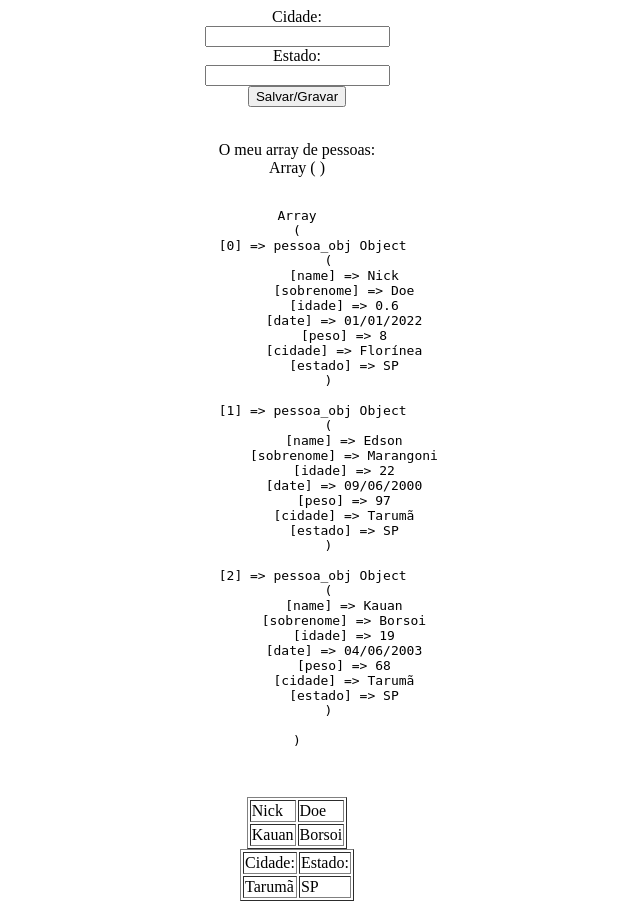
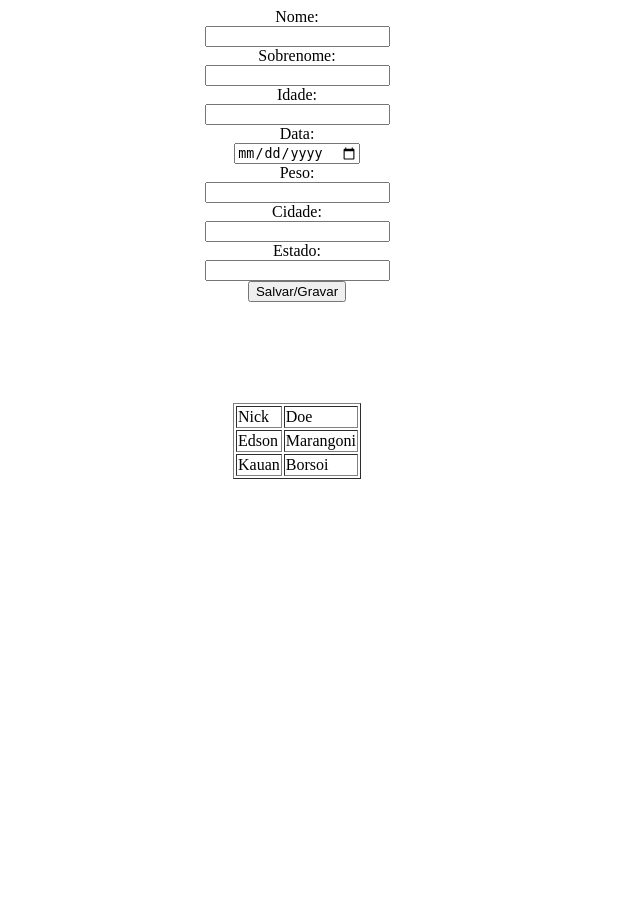
Before and after one commit to RICK-002/nossoes_programacoes_teste, a PHP site: page /aula5.php in a window 1280 px wide. Shown: the whole page, without its empty margins (343-983 px from the left). After the commit the page ends 479 px from the top, so only its background shows below. Run offline with PHP 8.4, Linux system fonts and the light colour scheme.

Commit message:
segunda alteracao

```diff
--- a/aula5.php
+++ b/aula5.php
@@ -6,6 +6,21 @@
     <body>
         <form action="" method="POST">
             <center>
+            <label>Nome: </label><br>
+                <input Type="text" name="nome" required><br>
+
+                <label>Sobrenome: </label><br>
+                <input Type="text" name="sobrenome" required><br>
+
+                <label>Idade: </label><br>
+                <input Type="number" name="idade" required><br>
+
+                <label>Data: </label><br>
+                <input Type="date" name="data" required><br>
+
+                <label>Peso: </label><br>
+                <input Type="number" name="peso" required><br>
+
                 <label>Cidade: </label><br>
                 <input type="text" name="cidade" required><br>
 
@@ -55,26 +70,31 @@
         // echo "<Br>";
 
         $arrayPessoas = array();
-        echo "<br>O meu array de pessoas: <br>";
-        print_r($arrayPessoas);
+        function inserirPessoaNaLista($arrayPessoas, $item){
+            $pessoa = new pessoa_obj();
+            $pessoa->name = $item ['nome'];
+            $pessoa->sobrenome = $item ['sobrenome'];
+            $pessoa->idade = $item ['idade'];
+            $pessoa->date = $item ['data'];
+            $pessoa->peso = $item ['peso'];
+            $pessoa->cidade = $item ['cidade'];
+            $pessoa->estado = $item ['estado'];
+
+           array_push($arrayPessoas, $pessoa);
+           return $arrayPessoas;
+        }
+
+       // echo "<br>O meu array de pessoas: <br>";
+       // print_r($arrayPessoas);
         array_push($arrayPessoas, $pessoa);
         array_push($arrayPessoas, $pessoa2);
         array_push($arrayPessoas, $pessoa3);
 
         echo "<br><br><pre>";
-        print_r($arrayPessoas);
+        //print_r($arrayPessoas);
         echo "</pre><br><br>";
 
-        echo "<table border='1'>";
-        for ($posicao=0; $posicao < count($arrayPessoas); $posicao++) {
-            if($arrayPessoas[$posicao]->idade < 20){
-                echo "<tr>";
-                    echo "<td> ".$arrayPessoas[$posicao]->name."</td>";
-                    echo "<td> ".$arrayPessoas[$posicao]->sobrenome."</td>";
-                echo "</tr>";
-            }
-        }
-        echo "</table>";
+
         //echo "<br>";
         //for ($posicao=count($arrayPessoas)-1; $posicao > -1; $posicao--) {
         //    echo "Oie ".$arrayPessoas[$posicao]->name;
@@ -85,23 +105,35 @@
             }else if($_POST['estado'] == ""){
                 echo "Sr Usuário, o campo estado não foi preenchido.";
             }else{
+                $arrayPessoas = inserirPessoaNaLista($arrayPessoas, $_POST);
                 echo "Dados Cadastrados com Sucesso";
             }
         }
+
+        echo "<table border='1'>";
+        for ($posicao=0; $posicao < count($arrayPessoas); $posicao++) {
+            if($arrayPessoas[$posicao]->idade < 100){
+                echo "<tr>";
+                    echo "<td> ".$arrayPessoas[$posicao]->name."</td>";
+                    echo "<td> ".$arrayPessoas[$posicao]->sobrenome."</td>";
+                echo "</tr>";
+            }
+        }
+        echo "</table>";
         ?>
+        <!-- <table border="1">              inicando a tabela -->
+           <!-- <tr>                        iniciando a linha -->
+                <!-- <td>Cidade:</td>        iniciando e fechando uma coluna -->
+                <!-- <td>Estado:</td>        iniciando e fechando uma coluna -->
+            <!-- </tr>                       fechando a linha -->
+            <!-- <tr>                        iniciando a linha -->
+                <!-- <td>Tarumã</td>         iniciando e fechando uma coluna -->
+                <!-- <td>SP</td>             iniciando e fechando uma coluna -->
+            <!-- </tr>                       fechando a linha -->
 
-        <table border="1">              <!-- inicando a tabela -->
-            <tr>                        <!-- iniciando a linha -->
-                <td>Cidade:</td>        <!-- iniciando e fechando uma coluna -->
-                <td>Estado:</td>        <!-- iniciando e fechando uma coluna -->
-            </tr>                       <!-- fechando a linha -->
-            <tr>                        <!-- iniciando a linha -->
-                <td>Tarumã</td>         <!-- iniciando e fechando uma coluna -->
-                <td>SP</td>             <!-- iniciando e fechando uma coluna -->
-            </tr>                       <!-- fechando a linha -->
+        <!-- </table>                        fechando a tabela -->
+        </center>
 
-        </table>                        <!-- fechando a tabela -->
-        </center>
 
     </body>
 </html>
```
Also changed, not shown: aula6.php (+15 -0 lines).
